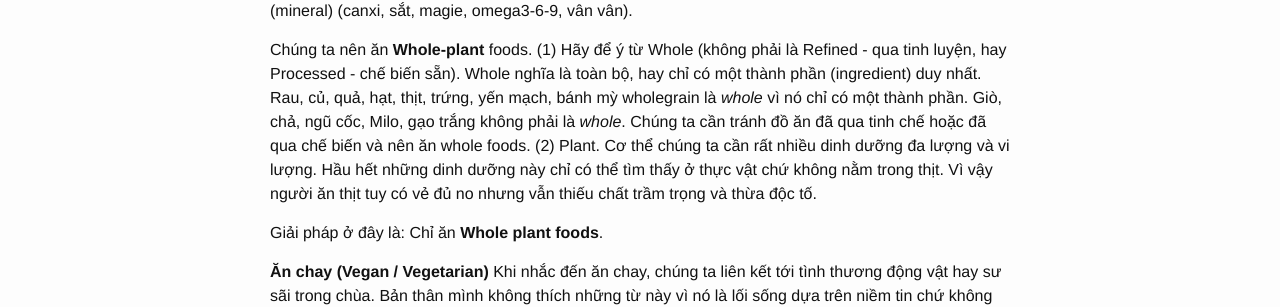
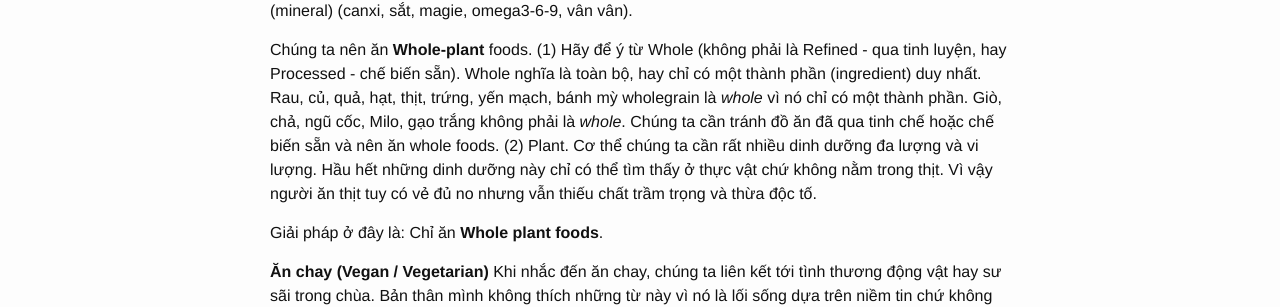
Before and after one commit to 7c78/7c78.github.io, a Jekyll site: the page built from _posts/2019-11-22-health.markdown, in a window 1280 px wide and 900 px high, scrolled down 1146 px. Shown: the part 147-454 px from the top of the window. Built offline with Jekyll 4.4.1, drawn with Linux system fonts in a browser that asks for light colours; our own code applies the rules of GitHub Pages for plain Markdown files.

```diff
--- a/_posts/2019-11-22-health.markdown
+++ b/_posts/2019-11-22-health.markdown
@@ -62,10 +62,10 @@ Refined - qua tinh luyện, hay Processed - chế biến sẵn). Whole nghĩa l
 hay chỉ có một thành phần (ingredient) duy nhất. Rau, củ, quả, hạt, thịt, trứng,
 yến mạch, bánh mỳ wholegrain là *whole* vì nó chỉ có một thành phần. Giò, chả,
 ngũ cốc, Milo, gạo trắng không phải là *whole*. Chúng ta cần tránh đồ ăn đã qua
-tinh chế hoặc đã qua chế biến và nên ăn whole foods. (2) Plant. Cơ thể chúng ta
-cần rất nhiều dinh dưỡng đa lượng và vi lượng. Hầu hết những dinh dưỡng này chỉ
-có thể tìm thấy ở thực vật chứ không nằm trong thịt. Vì vậy người ăn thịt tuy có
-vẻ đủ no nhưng vẫn thiếu chất trầm trọng và thừa độc tố.
+tinh chế hoặc chế biến sẵn và nên ăn whole foods. (2) Plant. Cơ thể chúng ta cần
+rất nhiều dinh dưỡng đa lượng và vi lượng. Hầu hết những dinh dưỡng này chỉ có
+thể tìm thấy ở thực vật chứ không nằm trong thịt. Vì vậy người ăn thịt tuy có vẻ
+đủ no nhưng vẫn thiếu chất trầm trọng và thừa độc tố.
 
 Giải pháp ở đây là: Chỉ ăn **Whole plant foods**.
 
```
